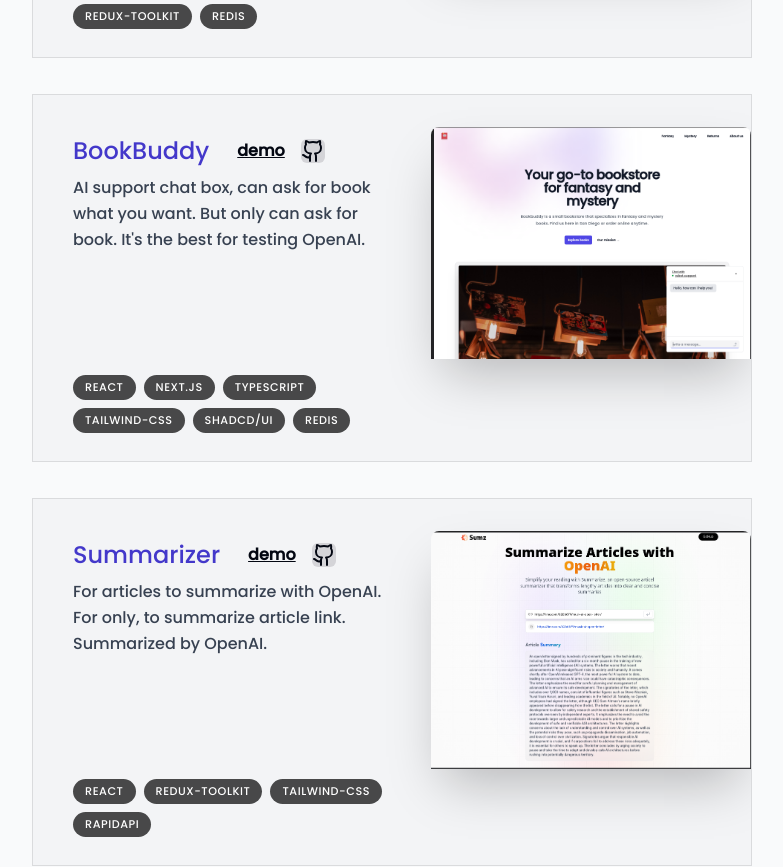
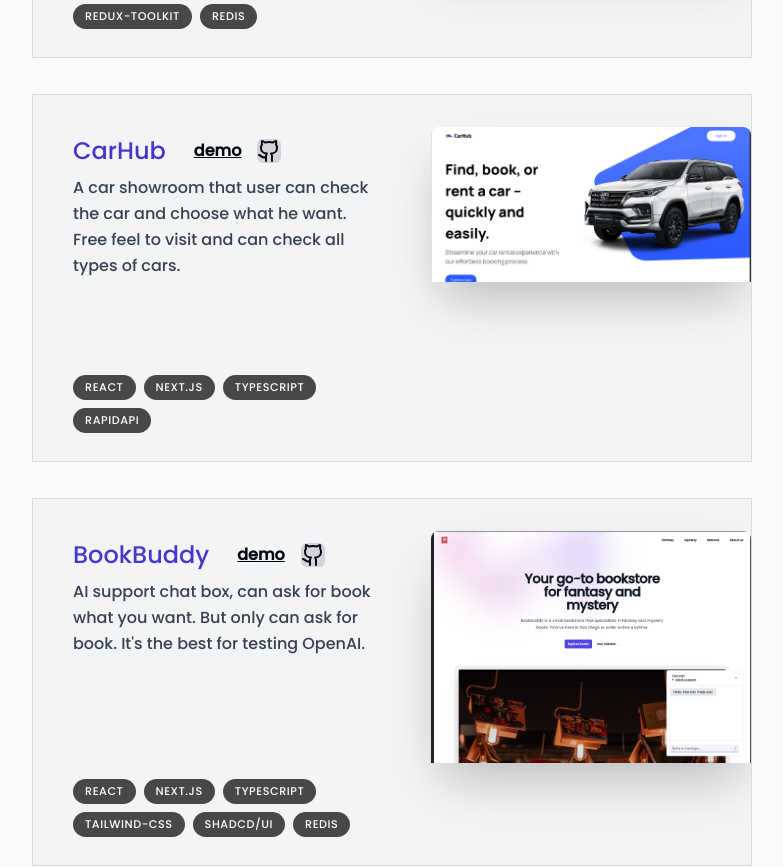
Before and after one commit to nyeinminhtet/portfolio, a Next.js app: page /projects in a window 1280 px wide. Shown: the part 2520-3387 px from the top of the page, without its empty margins (248-1031 px from the left). Built offline with nearby package versions, Linux system fonts and the light colour scheme.

Commit message:
add-carhub-pj

```diff
--- a/libs/data.ts
+++ b/libs/data.ts
@@ -6,6 +6,7 @@
 import bookbuddy from "@/public/bookbuddy.png";
 import phaykyi from "@/public/phaykyi.png";
 import summarizer from "@/public/summarizer.png";
+import carhub from "@/public/carhub.png";
 
 import react from "@/assets/react.svg";
 import nextjs from "@/assets/nextjs-icon-svgrepo-com.svg";
@@ -107,6 +108,7 @@
     ],
     imageUrl: social,
   },
+
   {
     title: "Phay Kyi",
     demo: "https://phay-kyi.vercel.app/dashboard",
@@ -142,6 +144,15 @@
       "Redis",
     ],
     imageUrl: gossipy,
+  },
+  {
+    title: "CarHub",
+    demo: "https://carhub-pink.vercel.app",
+    github: "https://github.com/nyeinminhtet/carhub",
+    description:
+      "A car showroom that user can check the car and choose what he want. Free feel to visit and can check all types of cars.",
+    tags: ["React", "Next.js", "Typescript", "RapidAPI"],
+    imageUrl: carhub,
   },
   {
     title: "BookBuddy",
```
Also changed, not shown: public/carhub.png (added).
